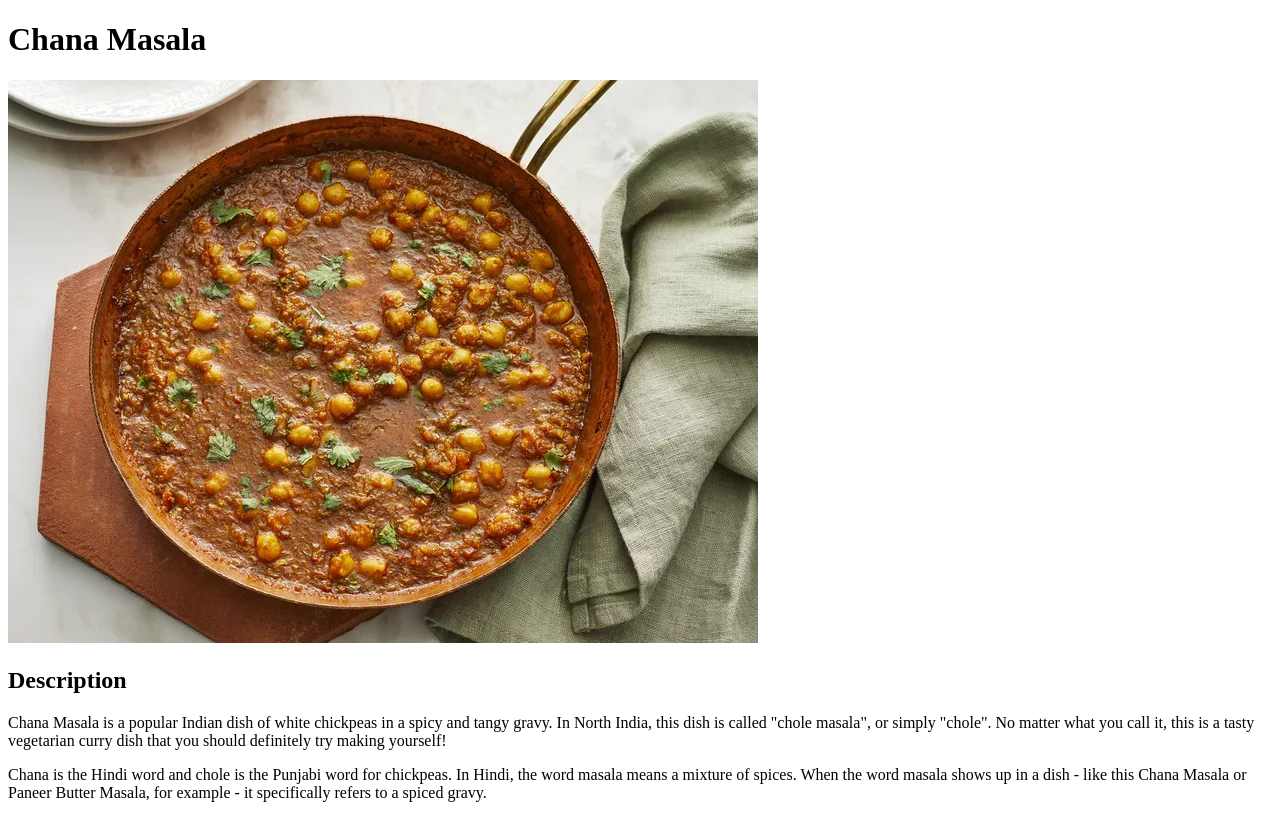
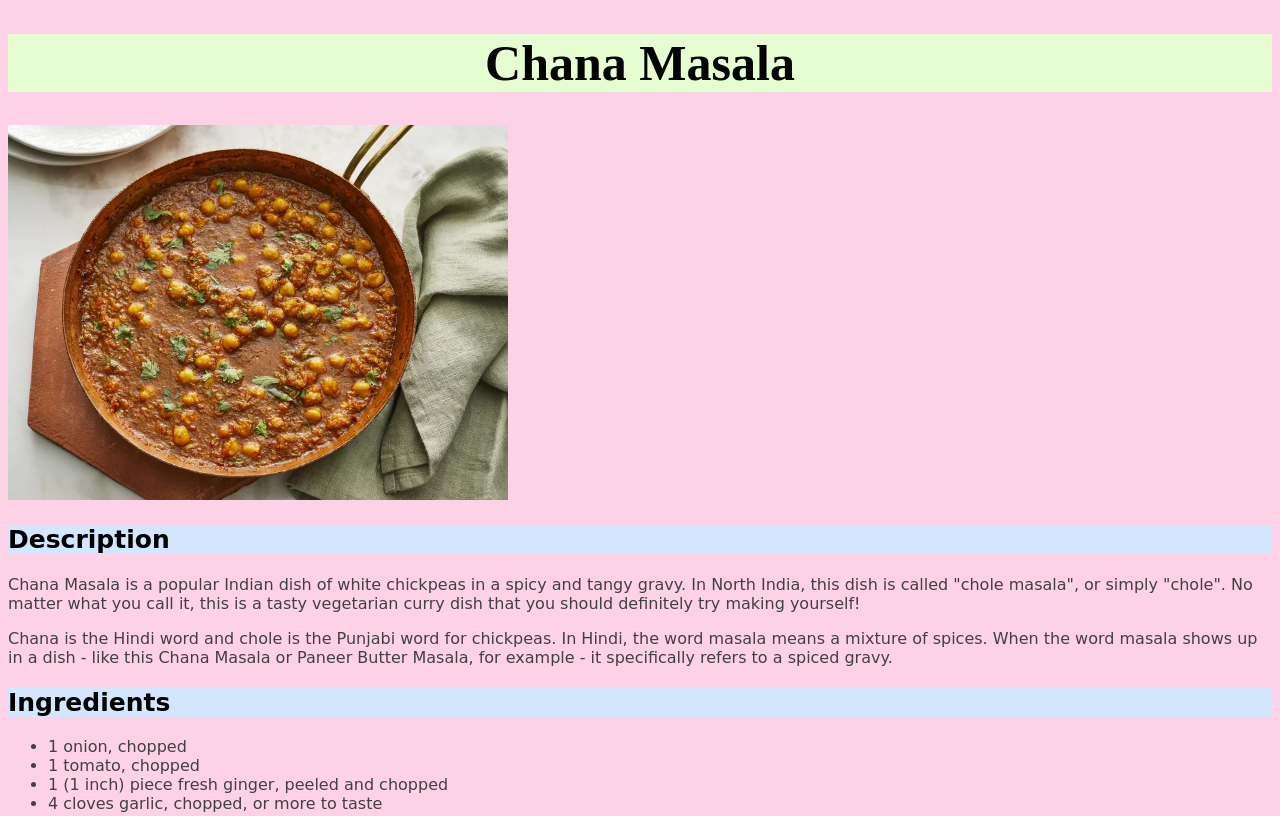
Before and after one commit to SujalGupta52/odin-recipes, a plain HTML site: page recipes/chana-masala.html in a window 1280 px wide. Shown: the top 816 px of the page. Drawn offline with Linux system fonts and the light colour scheme.

Commit message:
Add style.css and classes to all html

```diff
--- a/recipes/chana-masala.html
+++ b/recipes/chana-masala.html
@@ -5,13 +5,14 @@
     <meta charset="UTF-8">
     <meta http-equiv="X-UA-Compatible" content="IE=edge">
     <meta name="viewport" content="width=device-width, initial-scale=1.0">
+    <link rel="stylesheet" href="../styles.css">
     <title>Chana Masala</title>
 </head>
 
 <body>
-    <h1>Chana Masala</h1>
-    <img src="../images/chana-masala.webp" alt="Chana Masala">
-    <h2>Description</h2>
+    <h1 class="heading1">Chana Masala</h1>
+    <img src="../images/chana-masala.webp" alt="Chana Masala" class="images">
+    <h2 class="heading2">Description</h2>
     <p>Chana Masala is a popular Indian dish of white chickpeas in a spicy and tangy gravy. In North India, this dish is
         called "chole masala", or simply "chole". No matter what you call it, this is a tasty vegetarian curry dish that
         you should definitely try making yourself!</p>
@@ -19,7 +20,7 @@
     <p>Chana is the Hindi word and chole is the Punjabi word for chickpeas. In Hindi, the word masala means a mixture
         of spices. When the word masala shows up in a dish - like this Chana Masala or Paneer Butter Masala, for example
         - it specifically refers to a spiced gravy.</p>
-    <h2>Ingredients</h2>
+    <h2 class="heading2">Ingredients</h2>
     <ul>
         <li>1 onion, chopped</li>
         <li>1 tomato, chopped</li>
@@ -37,7 +38,7 @@
         <li>1 (15 ounce) can chickpeas</li>
         <li>1 teaspoon fresh cilantro leaves, for garnish, or more to taste</li>
     </ul>
-    <h2>Steps</h2>
+    <h2 class="heading2">Steps</h2>
     <ol>
         <li>Grind onion, tomato, ginger, garlic, and chile pepper together in a food processor into a paste.</li>
         <li>Heat olive oil in a large skillet over medium heat. Fry bay leaves in hot oil until fragrant, about 30 seconds. Pour the paste into the skillet and cook until the oil begins to separate from the mixture and is golden brown in color, 2 to 3 minutes. Season the mixture with chili powder, coriander, gram masala, turmeric, and salt; cook and stir until very hot, 2 to 3 minutes.</li>
--- /dev/null
+++ b/styles.css
@@ -0,0 +1,25 @@
+* {
+    background-color: #fdd2e6;
+    color: rgb(65, 65, 65);
+    font-family: cursive;
+}
+.heading1 {
+    font-family: 'Times New Roman', Times, serif;
+    text-align: center;
+    color:rgb(3, 3, 3);
+    font-size: 50px;
+    font-weight: bold;
+    background-color: #E6FDD2;
+}
+.heading2 {
+    color:#000000;
+    font-size: 25px;
+    background-color: #D2E6FD;
+}
+.images {
+    height: auto;
+    width: 500px;
+}
+.main-list {
+    font-size: 20px;
+}
```
Also changed, not shown: index.html (+3 -2 lines), recipes/naan.html (+6 -5 lines), recipes/orange-sponge-cake.html (+6 -5 lines).
